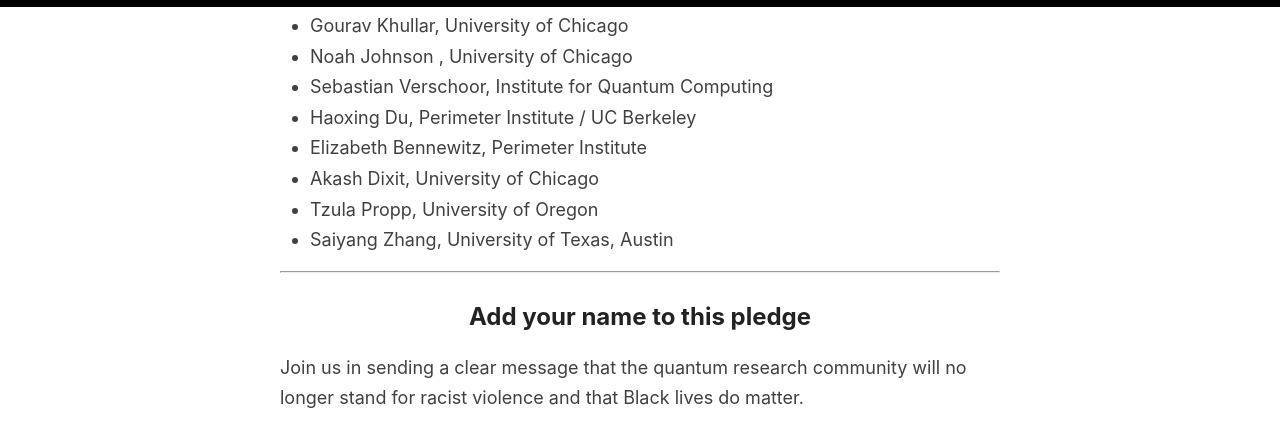
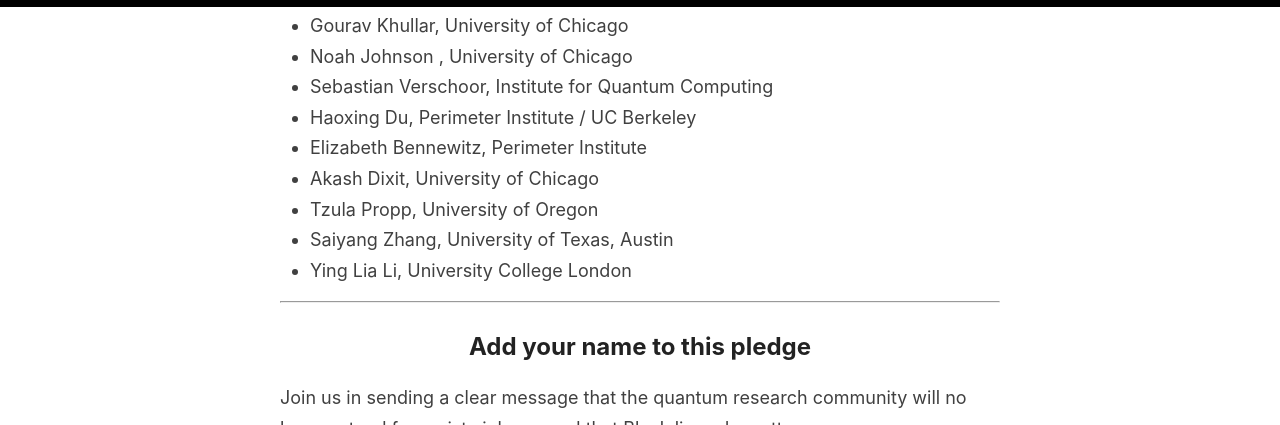
Before and after one commit to quantumforblacklives/quantumforblacklives.github.io, a Jekyll site: the page built from index.html, in a window 1280 px wide and 900 px high, scrolled down 4012 px, cut to the strip 0-425 px from the top of the window. Built offline with Jekyll 4.4.1, drawn with Linux system fonts in a browser that asks for light colours; the list of posts is cut into pages by our own code.

Commit message:
Add signature from Ying Lia Li.

```diff
--- a/_includes/signatories.md
+++ b/_includes/signatories.md
@@ -33,3 +33,4 @@
 - Akash Dixit, University of Chicago
 - Tzula Propp, University of Oregon
 - Saiyang Zhang, University of Texas,  Austin
+- Ying Lia Li, University College London
```
